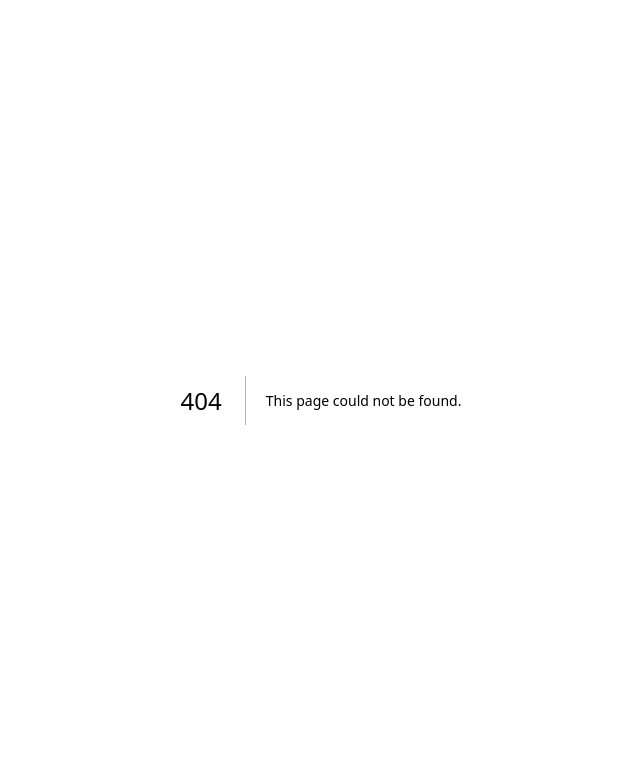
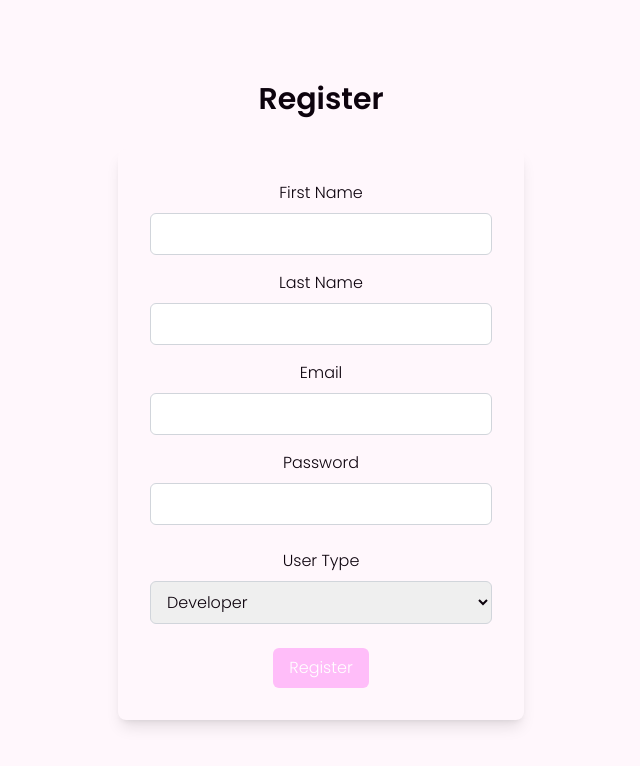
Before and after one commit to Real-Homies-Only/devmatch, a Next.js app: page /register in a window 1280 px wide. Before the commit this address had no page. Shown: the top 766 px of the page, without its empty margins (319-959 px from the left). Built offline with nearby package versions, Linux system fonts and the light colour scheme.

Commit message:
feat: add account creation flow

```diff
--- /dev/null
+++ b/src/app/login/page.tsx
@@ -0,0 +1,17 @@
+import React from "react";
+import { poppins } from "@/components/fonts/poppins";
+import LoginForm from "@/components/client/LoginForm";
+
+const Login: React.FC = () => {
+  return (
+    <div
+      className={`${poppins.variable} flex items-center justify-center min-h-screen bg-background-700`}
+    >
+      <div className={`${poppins.className} text-center`}>
+        <LoginForm />
+      </div>
+    </div>
+  );
+};
+
+export default Login;
--- /dev/null
+++ b/src/app/register/page.tsx
@@ -0,0 +1,18 @@
+import React from "react";
+import { poppins } from "@/components/fonts/poppins";
+import RegisterForm from "@/components/client/RegisterForm";
+
+const Register: React.FC = () => {
+  return (
+    <div
+      className={`${poppins.variable} flex items-center justify-center min-h-screen bg-background-700`}
+    >
+      <div className={`${poppins.className} text-center`}>
+        <h1 className="mb-8 text-3xl font-semibold text-gray-700">Register</h1>
+        <RegisterForm />
+      </div>
+    </div>
+  );
+};
+
+export default Register;
--- /dev/null
+++ b/src/components/client/LoginForm.tsx
@@ -0,0 +1,101 @@
+"use client";
+import React, { useState } from "react";
+import { useRouter } from "next/navigation";
+
+import { poppins } from "../fonts/poppins";
+
+const LoginForm: React.FC = () => {
+  const [email, setEmail] = useState("");
+  const [password, setPassword] = useState("");
+  const [errorMessage, setErrorMessage] = useState("");
+  const [errorStatus, setErrorStatus] = useState(false);
+  const router = useRouter();
+
+  const handleSubmit = async (e: React.FormEvent<HTMLFormElement>) => {
+    e.preventDefault();
+    try {
+      const response = await fetch("/api/login", {
+        method: "POST",
+        headers: {
+          "Content-Type": "application/json"
+        },
+        body: JSON.stringify({
+          email,
+          password
+        })
+      });
+
+      const data = await response.json();
+
+      if (response.ok) {
+        router.push("/");
+      } else {
+        setErrorMessage(data.error);
+        setErrorStatus(!errorStatus);
+      }
+    } catch (error) {
+      console.error("Error:", error);
+    }
+  };
+
+  return (
+    <form
+      onSubmit={handleSubmit}
+      className={`${poppins.variable} font-light text-gray-700 bg-background-700 rounded-lg shadow-lg p-8`}
+    >
+      <div className="mb-4">
+        <label htmlFor="email" className={`${poppins.className} block mb-2`}>
+          Email
+        </label>
+        <input
+          type="email"
+          id="email"
+          value={email}
+          onChange={(e) => setEmail(e.target.value)}
+          className={`${poppins.className} w-full px-3 py-2 border border-gray-300 rounded-md focus:outline-none focus:ring-2 focus:ring-primary-700`}
+          required
+        />
+      </div>
+      <div className="mb-6">
+        <label htmlFor="password" className={`${poppins.className} block mb-2`}>
+          Password
+        </label>
+        <input
+          type="password"
+          id="password"
+          value={password}
+          onChange={(e) => setPassword(e.target.value)}
+          className={`${poppins.className} w-full px-3 py-2 border border-gray-300 rounded-md focus:outline-none focus:ring-2 focus:ring-primary-700`}
+          required
+        />
+      </div>
+      <div className="mb-6">
+        {errorStatus ? (
+          <span className={`${poppins.className} text-red-700`}>
+            {errorMessage}
+          </span>
+        ) : (
+          ""
+        )}
+      </div>
+      <div className="flex items-center justify-between">
+        <button
+          type="submit"
+          className={`${poppins.className} bg-primary-700 text-white px-4 py-2 rounded-md hover:bg-primary-600 transition-colors`}
+        >
+          Login
+        </button>
+        <div className={`${poppins.className} text-sm flex flex-col ml-4`}>
+          <a href="#" className="text-gray-700 hover:underline">
+            Forgot Password
+          </a>
+          <a href="/register" className="text-gray-700 hover:underline">
+            Create an Account
+          </a>
+        </div>
+      </div>
+    </form>
+  );
+};
+
+export default LoginForm;
--- /dev/null
+++ b/src/components/client/RegisterForm.tsx
@@ -0,0 +1,142 @@
+"use client";
+import React, { useState } from "react";
+import { useRouter } from "next/navigation";
+
+import { poppins } from "../fonts/poppins";
+
+const RegisterForm: React.FC = () => {
+  const [firstName, setFirstName] = useState("");
+  const [lastName, setLastName] = useState("");
+  const [email, setEmail] = useState("");
+  const [password, setPassword] = useState("");
+  const [userType, setUserType] = useState("Developer");
+  const [errorMessage, setErrorMessage] = useState("");
+  const [errorStatus, setErrorStatus] = useState(false);
+  const router = useRouter();
+
+  const handleSubmit = async (e: React.FormEvent<HTMLFormElement>) => {
+    e.preventDefault();
+    try {
+      const response = await fetch("/api/register", {
+        method: "POST",
+        headers: {
+          "Content-Type": "application/json"
+        },
+        body: JSON.stringify({
+          firstName,
+          lastName,
+          email,
+          password,
+          userType
+        })
+      });
+
+      const data = await response.json();
+
+      if (response.ok) {
+        router.push("/login");
+      } else {
+        setErrorMessage(data.error);
+        setErrorStatus(!errorStatus);
+      }
+    } catch (error) {
+      console.error("Error:", error);
+    }
+  };
+
+  return (
+    <form
+      onSubmit={handleSubmit}
+      className={`${poppins.variable} font-light text-gray-700 bg-background-700 rounded-lg shadow-lg p-8`}
+    >
+      <div className="mb-4">
+        <label
+          htmlFor="firstName"
+          className={`${poppins.className} block mb-2`}
+        >
+          First Name
+        </label>
+        <input
+          type="text"
+          id="firstName"
+          value={firstName}
+          onChange={(e) => setFirstName(e.target.value)}
+          className={`${poppins.className} w-full px-3 py-2 border border-gray-300 rounded-md focus:outline-none focus:ring-2 focus:ring-primary-700`}
+          required
+        />
+      </div>
+      <div className="mb-4">
+        <label htmlFor="lastName" className={`${poppins.className} block mb-2`}>
+          Last Name
+        </label>
+        <input
+          type="text"
+          id="lastName"
+          value={lastName}
+          onChange={(e) => setLastName(e.target.value)}
+          className={`${poppins.className} w-full px-3 py-2 border border-gray-300 rounded-md focus:outline-none focus:ring-2 focus:ring-primary-700`}
+          required
+        />
+      </div>
+      <div className="mb-4">
+        <label htmlFor="email" className={`${poppins.className} block mb-2`}>
+          Email
+        </label>
+        <input
+          type="email"
+          id="email"
+          value={email}
+          onChange={(e) => setEmail(e.target.value)}
+          className={`${poppins.className} w-full px-3 py-2 border border-gray-300 rounded-md focus:outline-none focus:ring-2 focus:ring-primary-700`}
+          required
+        />
+      </div>
+      <div className="mb-6">
+        <label htmlFor="password" className={`${poppins.className} block mb-2`}>
+          Password
+        </label>
+        <input
+          type="password"
+          id="password"
+          value={password}
+          onChange={(e) => setPassword(e.target.value)}
+          className={`${poppins.className} w-full px-3 py-2 border border-gray-300 rounded-md focus:outline-none focus:ring-2 focus:ring-primary-700`}
+          required
+        />
+      </div>
+      <div className="mb-6">
+        <label htmlFor="userType" className={`${poppins.className} block mb-2`}>
+          User Type
+        </label>
+        <select
+          id="userType"
+          value={userType}
+          onChange={(e) => setUserType(e.target.value)}
+          className={`${poppins.className} w-full px-3 py-2 border border-gray-300 rounded-md focus:outline-none focus:ring-2 focus:ring-primary-700`}
+        >
+          <option value="Developer">Developer</option>
+          <option value="Client">Client</option>
+        </select>
+      </div>
+      <div className="mb-6">
+        {errorStatus ? (
+          <span className={`${poppins.className} text-red-700`}>
+            {errorMessage}
+          </span>
+        ) : (
+          ""
+        )}
+      </div>
+      <div className="flex items-center justify-center">
+        <button
+          type="submit"
+          className={`${poppins.className} bg-primary-700 text-white px-4 py-2 rounded-md hover:bg-primary-600 transition-colors`}
+        >
+          Register
+        </button>
+      </div>
+    </form>
+  );
+};
+
+export default RegisterForm;
```
